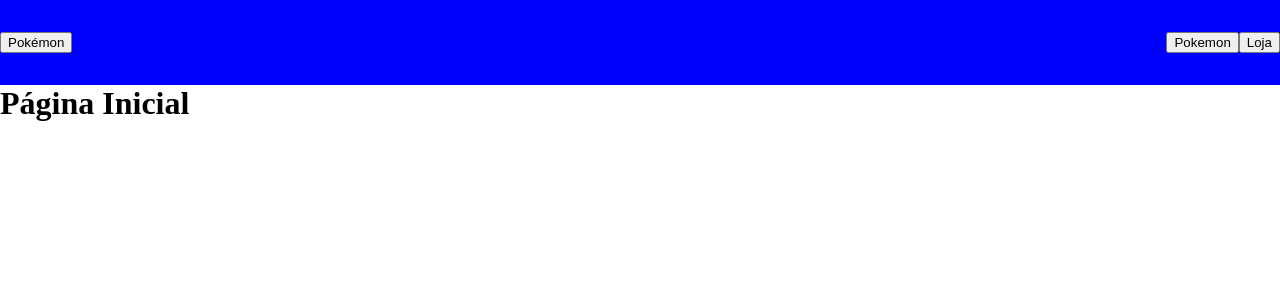
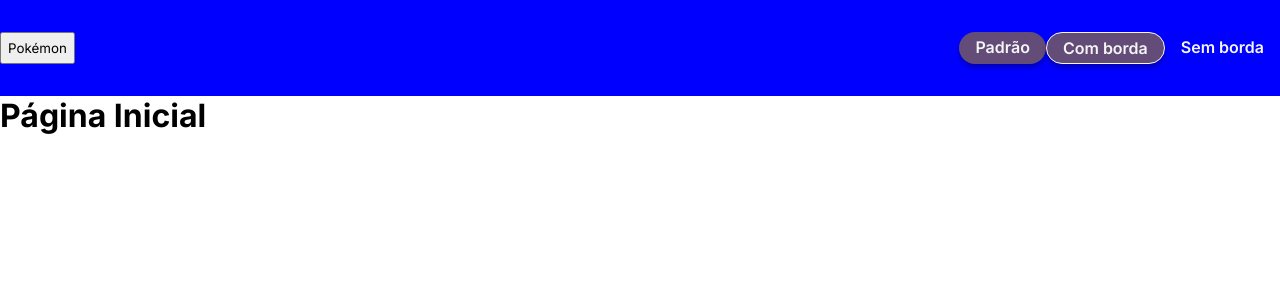
Before and after one commit to EricaReis/pokestore, a React (Vite) app: page / in a window 1280 px wide. Shown: the top 300 px of the page. Built offline with nearby package versions, Linux system fonts and the light colour scheme.

Commit message:
Update button component

```diff
--- a/index.html
+++ b/index.html
@@ -3,6 +3,9 @@
   <head>
     <meta charset="UTF-8" />
     <link rel="icon" type="image/svg+xml" href="/vite.svg" />
+    <link rel="preconnect" href="https://fonts.googleapis.com">
+    <link rel="preconnect" href="https://fonts.gstatic.com" crossorigin>
+    <link href="https://fonts.googleapis.com/css2?family=Inter:wght@100;200;300;400;500;600;700;800;900&family=Roboto:wght@400;700&display=swap" rel="stylesheet">
     <meta name="viewport" content="width=device-width, initial-scale=1.0" />
     <title>Pokestore</title>
   </head>
--- a/src/components/Button/Button.styles.ts
+++ b/src/components/Button/Button.styles.ts
@@ -1,5 +1,47 @@
-import styled from "styled-components";
+import styled, { css } from "styled-components";
+import { StyledButtonProps } from "./Button.interfaces";
 
 export const Container = styled.div`
   display: flex;
 `;
+
+export const StyledButton = styled.button<StyledButtonProps>`
+  display: flex;
+  border: none;
+  box-sizing: border-box;
+  background-color: #634d78;
+  border-radius: 20rem;
+  color: #f5f5f5;
+  padding: 0.3rem 1rem;
+  box-shadow: 0px 4px 4px rgba(0, 0, 0, 0.25);
+  transition: all 0.2s ease-in;
+  font-weight: 600;
+  font-size: 1rem;
+
+  &:hover {
+    background-color: purple;
+  }
+
+  &:disabled {
+    cursor: default;
+    background-color: gray;
+  }
+
+  ${({ borderless }) =>
+    borderless &&
+    css`
+      background-color: transparent;
+      box-shadow: none;
+
+      &:hover {
+        background-color: transparent;
+        color: black;
+      }
+    `}
+
+  ${({ outlined }) =>
+    outlined &&
+    css`
+      border: 1px solid #f5f5f5;
+    `}
+`;
--- a/src/components/Button/Button.tsx
+++ b/src/components/Button/Button.tsx
@@ -1,10 +1,22 @@
 import { ButtonProps } from "./Button.interfaces";
-import { Container } from "./Button.styles";
+import { Container, StyledButton } from "./Button.styles";
 
-export default function Button({ title, ...rest }: ButtonProps): JSX.Element {
+export default function Button({
+  title,
+  outlined = false,
+  borderless = false,
+  ...rest
+}: ButtonProps): JSX.Element {
   return (
-    <button type="button" {...rest}>
-      {title}
-    </button>
+    <Container>
+      <StyledButton
+        outlined={outlined}
+        borderless={borderless}
+        type="button"
+        {...rest}
+      >
+        {title}
+      </StyledButton>
+    </Container>
   );
 }
--- a/src/components/Navbar/Navbar.styles.ts
+++ b/src/components/Navbar/Navbar.styles.ts
@@ -8,3 +8,8 @@ export const Container = styled.div`
   padding-top: 2rem;
   padding-bottom: 2rem;
 `;
+
+export const ButtonContainer = styled.div`
+  display: flex;
+  flex-direction: row;
+`;
--- a/src/components/Navbar/Navbar.tsx
+++ b/src/components/Navbar/Navbar.tsx
@@ -1,6 +1,6 @@
 import { useNavigate } from "react-router-dom";
 import Button from "../Button/Button";
-import { Container } from "./Navbar.styles";
+import { Container, ButtonContainer } from "./Navbar.styles";
 
 export default function Navbar(): JSX.Element {
   const navigate = useNavigate();
@@ -10,10 +10,15 @@ export default function Navbar(): JSX.Element {
       <button type="button" onClick={() => navigate("/")}>
         Pokémon
       </button>
-      <div>
-        <Button title="Pokemon" onClick={() => navigate("/")} />
-        <Button title="Loja" onClick={() => navigate("/example")} />
-      </div>
+      <ButtonContainer>
+        <Button title="Padrão" onClick={() => navigate("/example")} />
+        <Button title="Com borda" outlined onClick={() => navigate("/")} />
+        <Button
+          title="Sem borda"
+          borderless
+          onClick={() => navigate("/example")}
+        />
+      </ButtonContainer>
     </Container>
   );
 }
--- a/src/styles/global.styles.ts
+++ b/src/styles/global.styles.ts
@@ -8,4 +8,12 @@ export default createGlobalStyle`
   html, body, #root {
     height: 100vh;
   }
+
+  body, input, button, textarea, h1 {
+    font-family: 'Inter', Arial, Helvetica, sans-serif;
+  }
+
+  button {
+    cursor: pointer
+  }
 `;
```
Also changed, not shown: src/components/Button/Button.interfaces.ts (+7 -0 lines).
